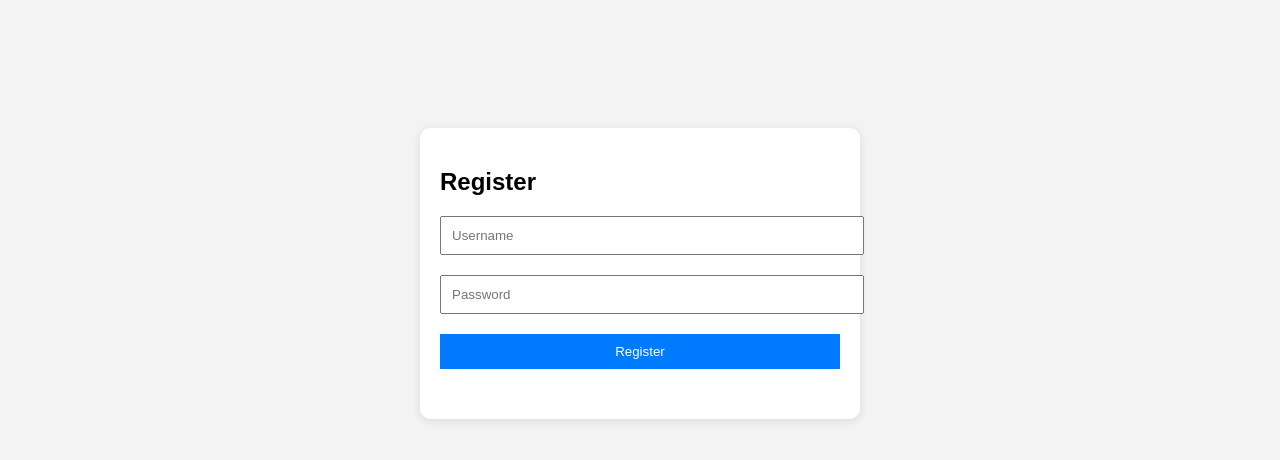
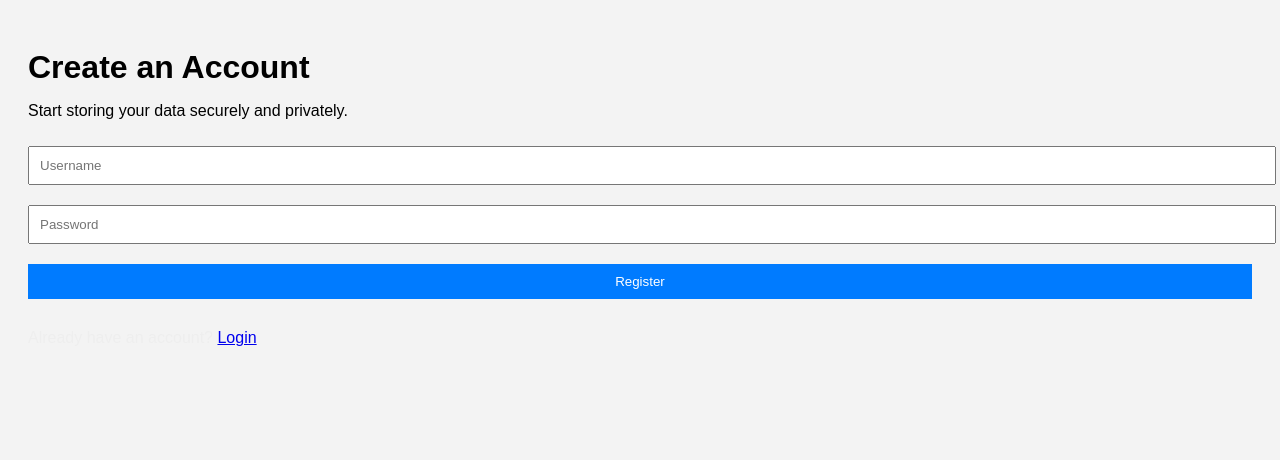
Before and after one commit to akshita264/cloud-elc, a plain HTML site: page my-cloud/public/register.html in a window 1280 px wide. Drawn offline with Linux system fonts and the light colour scheme.

Commit message:
Update register.html
register page

```diff
--- a/my-cloud/public/register.html
+++ b/my-cloud/public/register.html
@@ -1,17 +1,26 @@
 <!DOCTYPE html>
-<html>
+<html lang="en">
 <head>
-  <title>Register</title>
+  <meta charset="UTF-8" />
+  <title>Register – MyCloud</title>
   <link rel="stylesheet" href="style.css" />
+  <link href="https://fonts.googleapis.com/css2?family=Poppins:wght@400;600&display=swap" rel="stylesheet" />
 </head>
-<body>
-  <div class="login-box">
-    <h2>Register</h2>
-    <form method="POST" action="/register">
+<body class="landing-body">
+  <div class="overlay"></div>
+  <div class="landing-container glass">
+    <h1>Create an Account</h1>
+    <p class="tagline">Start storing your data securely and privately.</p>
+
+    <form action="/register" method="POST" class="login-form">
       <input type="text" name="username" placeholder="Username" required />
       <input type="password" name="password" placeholder="Password" required />
-      <button type="submit">Register</button>
+      <button type="submit" class="btn register-btn">Register</button>
     </form>
+
+    <p style="margin-top: 1rem; color: #eee;">
+      Already have an account? <a href="/login.html" class="signup-link">Login</a>
+    </p>
   </div>
 </body>
 </html>
```
